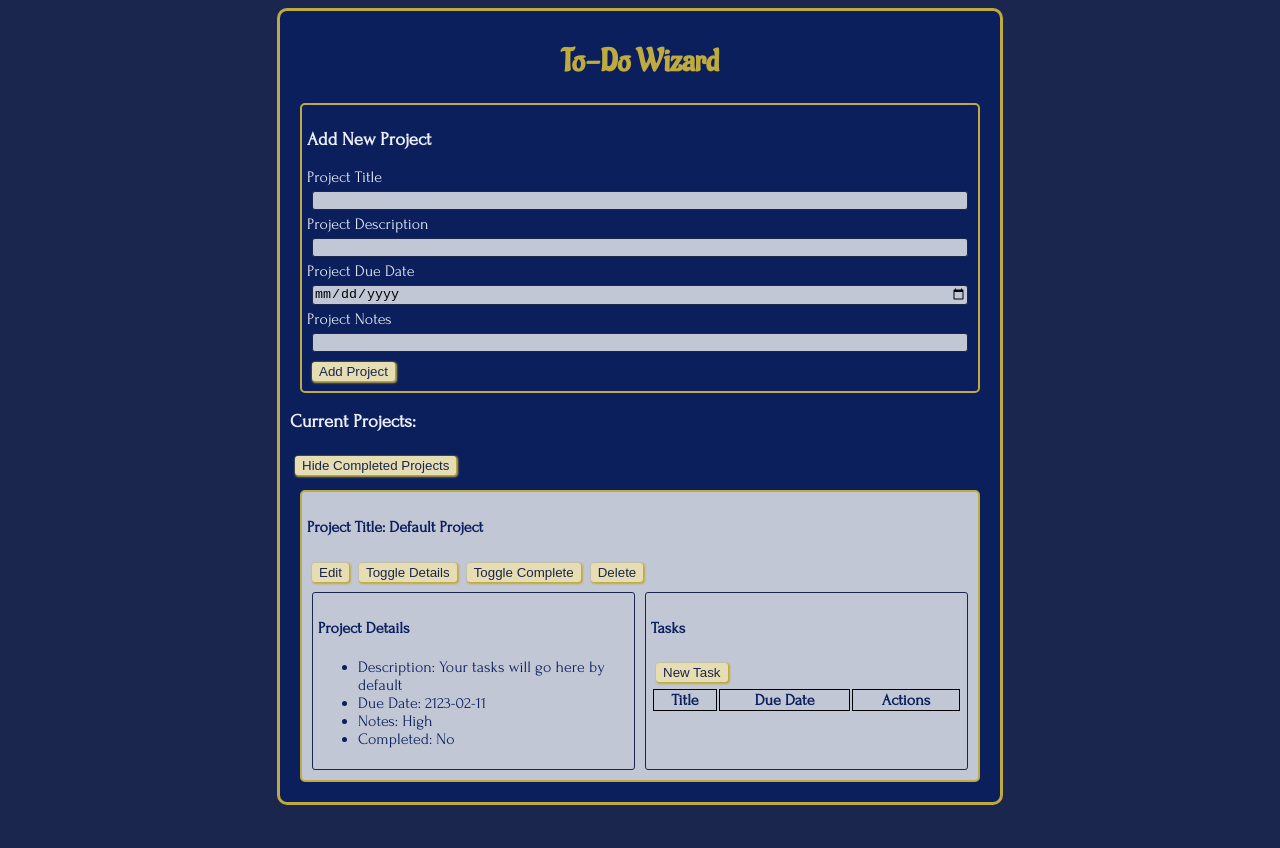
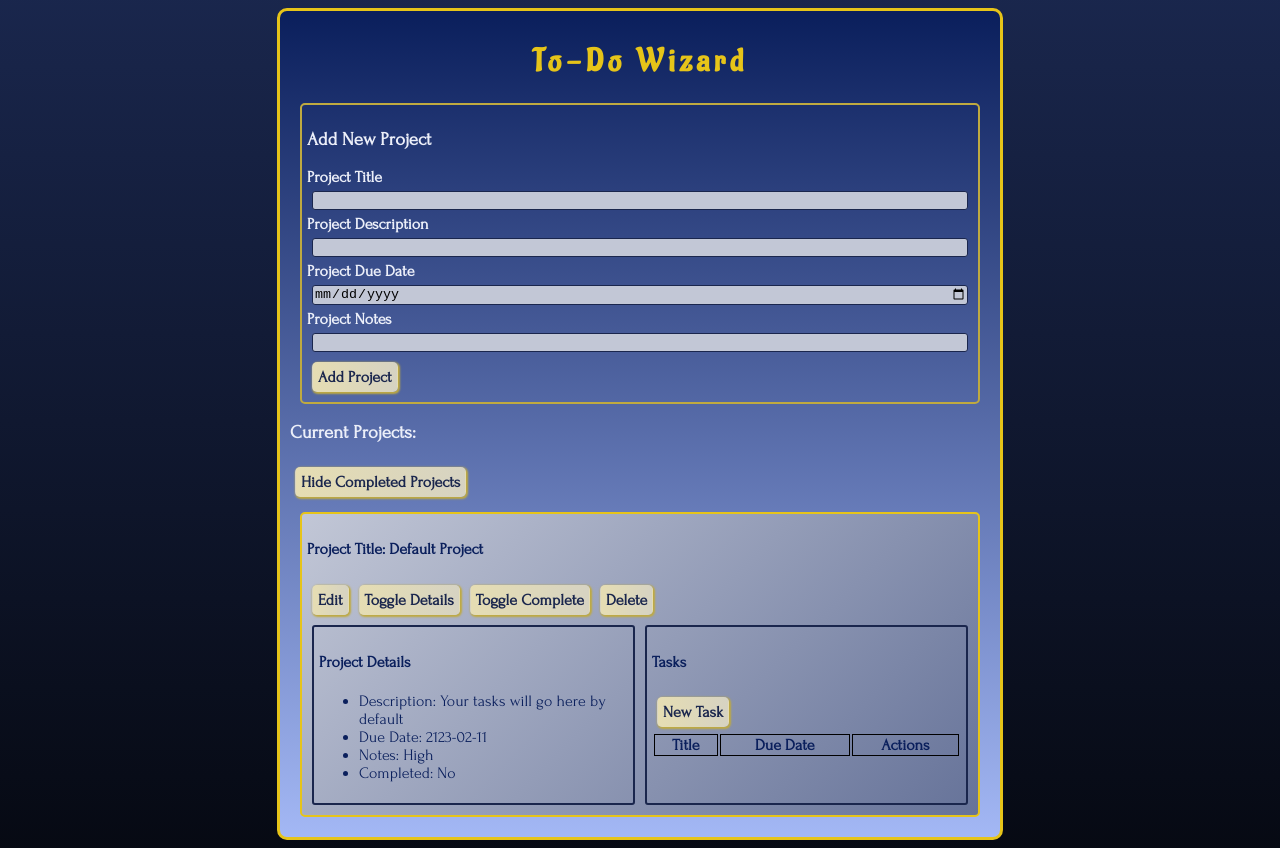
Before and after one commit to nathan-culley/to-do-list, a website built with webpack: page dist/index.html in a window 1280 px wide. Before the commit the page ends 813 px from the top, so only its background shows below. Built offline with nearby package versions, Linux system fonts and the light colour scheme.

Commit message:
Add color gradients to backgrounds

```diff
--- a/src/style.css
+++ b/src/style.css
@@ -58,13 +58,14 @@ html {
 /*STANDARD ELEMENTS*/
 
 body {
-  background-color: hsl(var(--prim-HSL-dark));
+  background: linear-gradient(hsl(var(--prim-HSL-dark)), hsl(var(--prim-HSL-offblack)));
 }
 
 #content {
-  border: solid 3px hsl(var(--sec-HSL-neutral));
+  border: solid 3px hsl(var(--sec-HSL-rich));
   border-radius: 10px;
-  background-color: hsl(var(--prim-HSL-richdark));
+  /*background-color: hsl(var(--prim-HSL-richdark));*/
+  background: linear-gradient(hsl(var(--prim-HSL-richdark)), hsl(var(--prim-HSL-richlight)));
   padding: 10px;
   max-width: 700px;
   margin-left: auto;
@@ -76,7 +77,8 @@ body {
 #title {
   font-family: Aladin;
   text-align: center;
-  color: hsl(var(--sec-HSL-neutral));
+  color: hsl(var(--sec-HSL-rich));
+  letter-spacing: 0.15em;
 }
 
 #add-project {
@@ -91,6 +93,10 @@ body {
   flex-direction: column;
 }
 
+label {
+  font-weight: bold;
+}
+
 input {
   background-color: hsl(var(--prim-HSL-palelight));
   border: solid 1px hsl(var(--prim-HSL-dark));
@@ -99,20 +105,26 @@ input {
 }
 
 button {
-  background-color: hsl(var(--sec-HSL-light));
+  /* background-color: hsl(var(--sec-HSL-light)); */
+  background: linear-gradient(90deg, hsl(var(--sec-HSL-light)), hsl(var(--sec-HSL-palelight)));
   border: 1px solid transparent;
-  border-radius: 3px;
+  border-radius: 5px;
   box-shadow: 1px 1px 2px 1px hsl(var(--sec-HSL-neutral));
   margin: 5px;
+  padding: 5px;
   color: hsl(var(--prim-HSL-dark));
+  font-weight: bold;
+  font-family: "Forum";
+  font-size: 16px;
 }
 
 .project-area {
-  border: solid 2px hsl(var(--sec-HSL-neutral));
+  border: solid 2px hsl(var(--sec-HSL-rich));
   border-radius: 5px;
   padding: 5px;
   margin: 10px;
-  background-color: hsl(var(--prim-HSL-palelight));
+  /* background-color: hsl(var(--prim-HSL-palelight)); */
+  background: linear-gradient(-45deg, hsl(var(--prim-HSL-pale)), hsl(var(--prim-HSL-palelight)));
   color: hsl(var(--prim-HSL-richdark));
 }
 
@@ -132,14 +144,14 @@ button {
 }
 
 .proj-details {
-  border: 1px solid hsl(var(--prim-HSL-dark));
+  border: 2px solid hsl(var(--prim-HSL-dark));
   border-radius: 3px;
   padding: 5px;
   margin: 5px;
 }
 
 .proj-tasks {
-  border: 1px solid hsl(var(--prim-HSL-dark));
+  border: 2px solid hsl(var(--prim-HSL-dark));
   border-radius: 3px;
   padding: 5px;
   margin: 5px;
```
